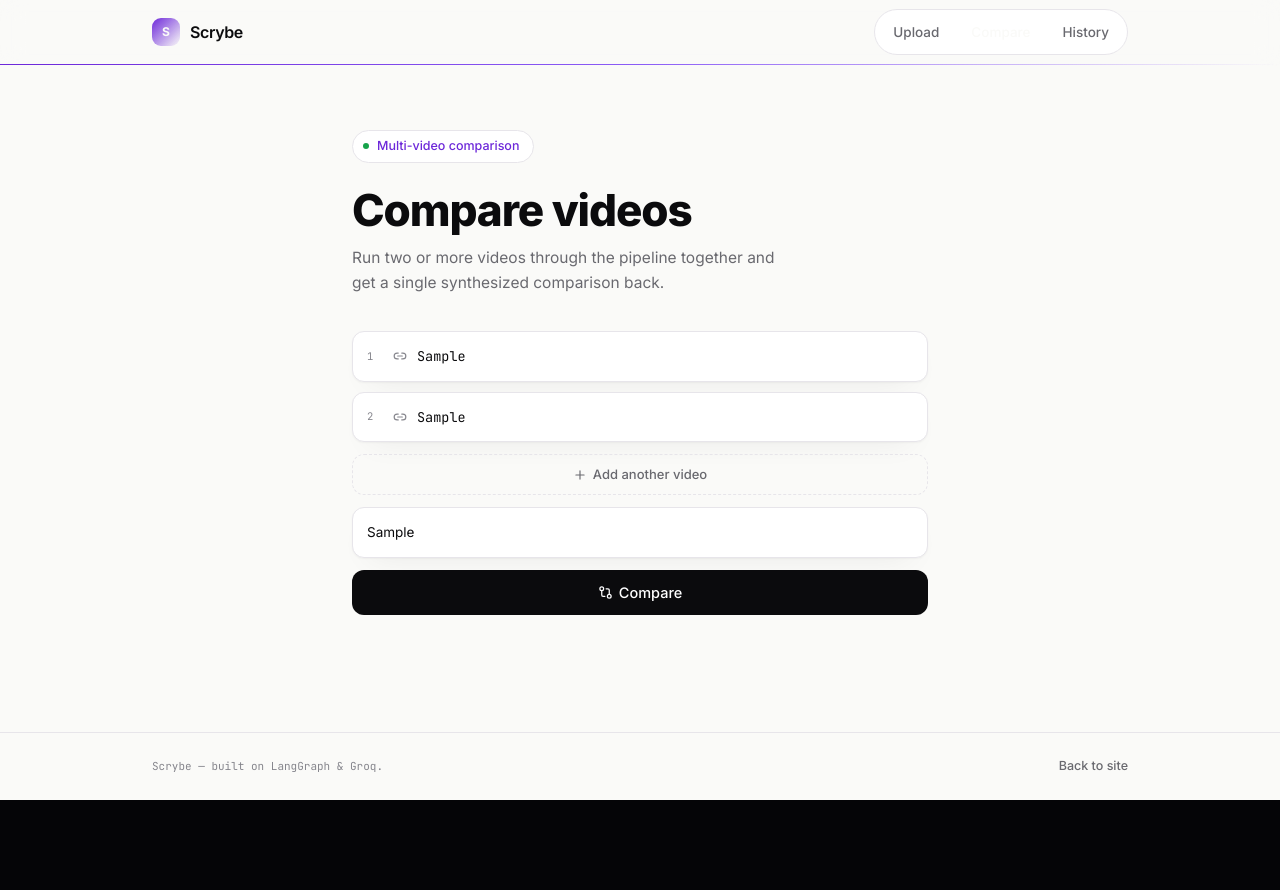
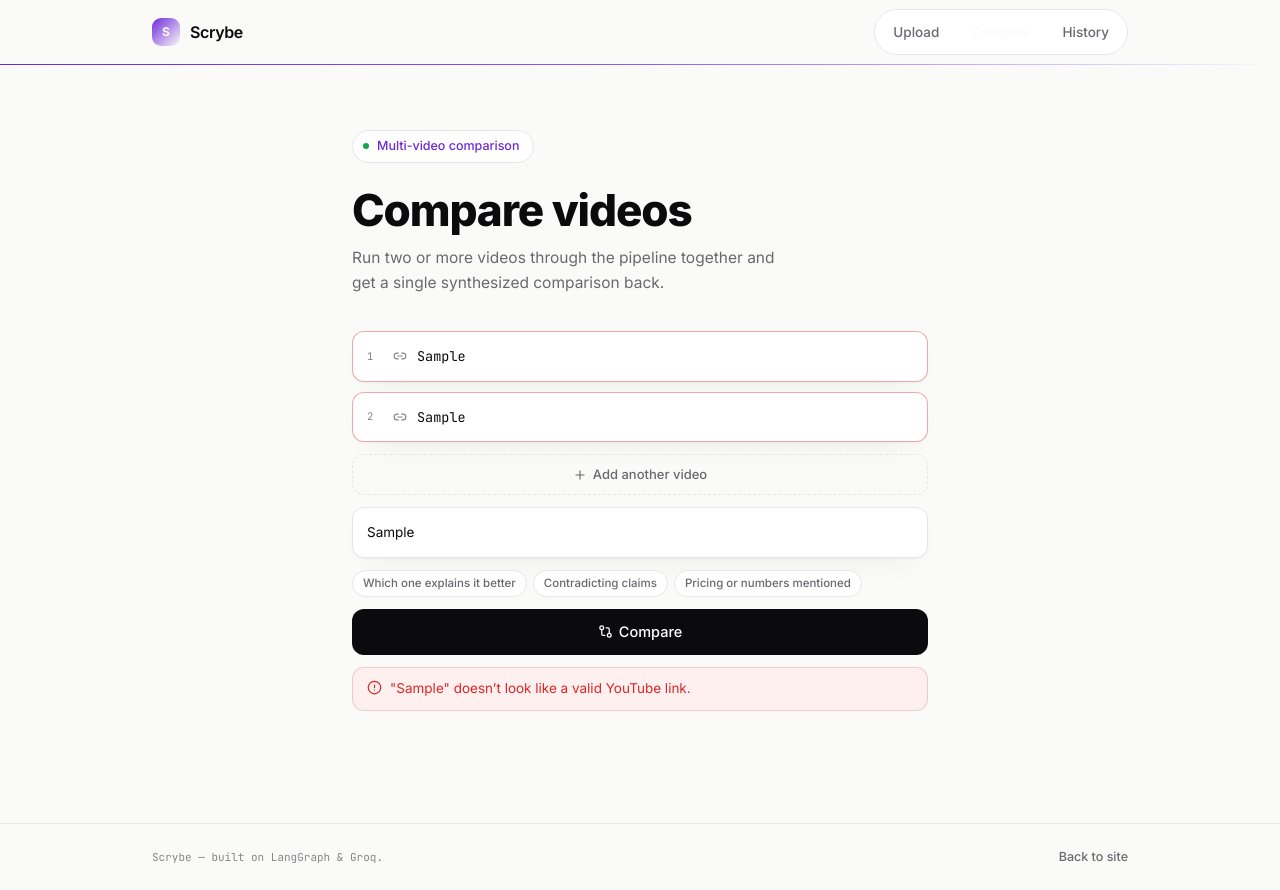
Before and after one commit to VisheshKamble/Scrybe, a React (Vite) app in the folder frontend/: page /app/compare in a window 1280 px wide. Both pictures are taken after typing "Sample", "Sample", "Sample" into the empty fields and a click on the button "Compare". Before the commit the page ends 800 px from the top, so only its background shows below. Built offline with nearby package versions, Linux system fonts and the light colour scheme; no server answers.

Commit message:
Update frontend/src/pages/Compare.jsx

```diff
--- a/frontend/src/pages/Compare.jsx
+++ b/frontend/src/pages/Compare.jsx
@@ -1,7 +1,13 @@
 import { motion } from 'framer-motion'
-import { CheckCircle2, GitCompare, Link2, Plus, X } from 'lucide-react'
+import { AlertCircle, GitCompare, Link2, Plus, X } from 'lucide-react'
 import { useState } from 'react'
+import { useNavigate } from 'react-router-dom'
+import RecentList from '../components/RecentList.jsx'
 import { compareVideos } from '../lib/api.js'
+import { saveJobMeta, upsertHistoryEntry } from '../lib/storage.js'
+import { extractYoutubeId, isValidYoutubeUrl } from '../lib/youtube.js'
+
+const FOCUS_EXAMPLES = ['Which one explains it better', 'Contradicting claims', 'Pricing or numbers mentioned']
 
 const container = {
   hidden: {},
@@ -15,8 +21,9 @@ const item = {
 export default function Compare() {
   const [urls, setUrls] = useState(['', ''])
   const [focus, setFocus] = useState('')
-  const [status, setStatus] = useState(null)
+  const [error, setError] = useState(null)
   const [submitting, setSubmitting] = useState(false)
+  const navigate = useNavigate()
 
   function updateUrl(i, value) {
     setUrls((prev) => prev.map((u, idx) => (idx === i ? value : u)))
@@ -28,13 +35,39 @@ export default function Compare() {
 
   async function handleSubmit(e) {
     e.preventDefault()
-    const cleaned = urls.filter(Boolean)
-    if (cleaned.length < 2) return
+    const cleaned = urls.map((u) => u.trim()).filter(Boolean)
+    if (cleaned.length < 2) {
+      setError('Add at least two YouTube links to compare.')
+      return
+    }
+    const invalid = cleaned.find((u) => !isValidYoutubeUrl(u))
+    if (invalid) {
+      setError(`"${invalid}" doesn\u2019t look like a valid YouTube link.`)
+      return
+    }
+
     setSubmitting(true)
+    setError(null)
     try {
       const res = await compareVideos(cleaned, focus || undefined)
-      setStatus(`Comparison started \u2014 job ${res.job_id}`)
-    } finally {
+      saveJobMeta(res.job_id, {
+        youtubeUrls: cleaned,
+        youtubeIds: cleaned.map(extractYoutubeId),
+        focus,
+        startedAt: Date.now(),
+      })
+      upsertHistoryEntry({
+        id: res.job_id,
+        type: 'compare',
+        jobId: res.job_id,
+        youtubeUrls: cleaned,
+        youtubeIds: cleaned.map(extractYoutubeId),
+        status: 'processing',
+        createdAt: Date.now(),
+      })
+      navigate(`/app/compare/${res.job_id}`)
+    } catch (err) {
+      setError(err.message)
       setSubmitting(false)
     }
   }
@@ -61,10 +94,14 @@ export default function Compare() {
 
       <motion.form variants={item} onSubmit={handleSubmit} className="space-y-3">
         <div className="space-y-2.5">
-          {urls.map((u, i) => (
+          {urls.map((u, i) => {
+            const invalid = u.trim().length > 0 && !isValidYoutubeUrl(u)
+            return (
               <div
                 key={i}
-              className="flex items-center gap-2.5 rounded-xl border border-lp-line bg-lp-card pl-3.5 pr-2 py-1 shadow-card focus-within:border-lp-violet/50 transition-colors duration-200"
+                className={`flex items-center gap-2.5 rounded-xl border bg-lp-card pl-3.5 pr-2 py-1 shadow-card transition-colors duration-200 ${
+                  invalid ? 'border-lp-red/40' : 'border-lp-line focus-within:border-lp-violet/50'
+                }`}
               >
                 <span className="font-mono text-[10.5px] text-lp-faint w-4 shrink-0">{i + 1}</span>
                 <Link2 size={14} className="text-lp-faint shrink-0" strokeWidth={2} />
@@ -85,7 +122,8 @@ export default function Compare() {
                   </button>
                 )}
               </div>
-          ))}
+            )
+          })}
         </div>
 
         <button
@@ -106,6 +144,19 @@ export default function Compare() {
           />
         </div>
 
+        <div className="flex flex-wrap gap-1.5">
+          {FOCUS_EXAMPLES.map((f) => (
+            <button
+              key={f}
+              type="button"
+              onClick={() => setFocus(f)}
+              className="text-[11.5px] font-medium text-lp-muted border border-lp-line bg-lp-card rounded-full px-2.5 py-1 hover:border-lp-violet/40 hover:text-lp-violet transition-colors"
+            >
+              {f}
+            </button>
+          ))}
+        </div>
+
         <button
           type="submit"
           disabled={submitting}
@@ -120,16 +171,20 @@ export default function Compare() {
         </button>
       </motion.form>
 
-      {status && (
+      {error && (
         <motion.div
           initial={{ opacity: 0, y: -6 }}
           animate={{ opacity: 1, y: 0 }}
-          className="mt-4 flex items-center gap-2 rounded-xl border border-lp-green/20 bg-lp-greensoft px-3.5 py-2.5"
+          className="mt-3 flex items-start gap-2 rounded-xl border border-lp-red/20 bg-lp-redsoft px-3.5 py-2.5"
         >
-          <CheckCircle2 size={15} className="text-lp-green shrink-0" strokeWidth={2} />
-          <p className="text-[13.5px] font-mono text-lp-green">{status}</p>
+          <AlertCircle size={15} className="text-lp-red shrink-0 mt-0.5" strokeWidth={2} />
+          <p className="text-[13.5px] text-lp-red leading-relaxed">{error}</p>
         </motion.div>
       )}
+
+      <div className="mt-12">
+        <RecentList limit={4} showEmpty={false} />
+      </div>
     </motion.div>
   )
 }
```
Lines whose indentation alone changed are shown as unchanged.
